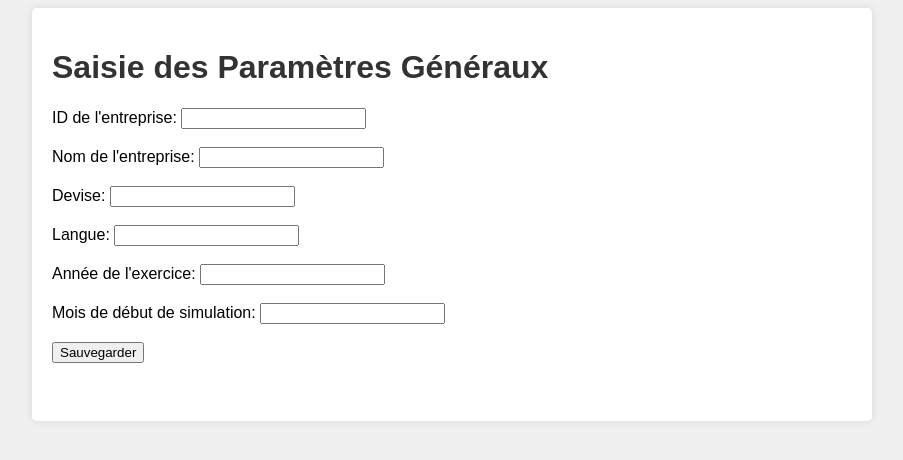
After one commit to MohamedADCap/free-cash-flow, a Flask app: page /saisie-parametres-generaux in a window 1280 px wide. The commit adds this page. Shown: the top 460 px of the page, without its empty margins (188-1091 px from the left). Run offline with Flask 2, Linux system fonts and the light colour scheme.

Commit message:
Ingestion de saisie_mouvements + validation de données et gestion d'erreurs

```diff
--- a/app/routes.py
+++ b/app/routes.py
@@ -1,9 +1,6 @@
 from flask import Blueprint, render_template, request, redirect, url_for, flash
-from app.utils import upload_file_to_blob
-from app.models import CompanyData, SimulationConfig, db
+import pandas as pd
 import sqlite3
-import pandas as pd
-
 
 main = Blueprint('main', __name__)
 
@@ -14,126 +11,150 @@ def index():
 @main.route('/select-action', methods=['POST'])
 def select_action():
     action = request.form['action']
-    if action == 'upload':
-        return redirect(url_for('main.select_company_upload'))
+    if action == 'params':
+        return redirect(url_for('main.saisie_parametres_generaux'))
+    elif action == 'mouvements':
+        return redirect(url_for('main.saisie_mouvements'))
     elif action == 'simulate':
         return redirect(url_for('main.select_company_simulate'))
 
 @main.route('/select-company-upload')
 def select_company_upload():
-
-    # Connect to the SQLite database
     connection = sqlite3.connect('app.db')
-
-    # Create a cursor object
     cursor = connection.cursor()
-
-    # Execute a SQL query to select all rows from a table
-    cursor.execute("SELECT DISTINCT company_data.company_name AS company_data_company_name FROM company_data")
-
-    # Fetch all rows from the executed query
+    cursor.execute("SELECT DISTINCT company_name FROM company_data")
     companies = cursor.fetchall()
-
-    # Iterate through the rows and print them
-    for row in companies:
-        print(row)
-
-    # Close the cursor and connection
     cursor.close()
     connection.close()
 
     if not companies:
-        print("No companies found in the database.")
+        flash("No companies found in the database.")
     else:
-        # Transform tuples into a list of company names
         company_names = [company[0] for company in companies]
-
-        # Print company names for debugging
-        for company_name in company_names:
-            print(f"Found company: {company_name}  ")
 
     return render_template('select_company_upload.html', companies=company_names)
 
 @main.route('/upload', methods=['POST'])
 def upload_file():
-    company_name =  request.form['company_name']
+    company_name = request.form['company_name']
     file = request.files['file']
     if file and company_name:
         try:
             df = pd.read_excel(file)
-            print(df.head())
-
-            # Connexion à la base de données SQLite
             conn = sqlite3.connect('app.db')
             cursor = conn.cursor()
 
-            # Insertion des données ligne par ligne
             for index, row in df.iterrows():
+                # Vérification de la nature et de la typologie des mouvements
                 cursor.execute("""
-                    INSERT INTO parametrage_nature_mouvements (code_typ, categorie_mouvement, code_nat, nature_mouvement)
-                    VALUES (?, ?, ?, ?)
-                """, (row['code_typ'], row['categorie_mouvement'], row['code_nat'],row['nature_mouvement']))
+                    SELECT 1 FROM parametrage_nature_mouvements
+                    WHERE code_typ = ? AND code_nat = ?
+                """, (row['code_typ'], row['code_nat']))
+                if not cursor.fetchone():
+                    flash(f"Invalid movement type or category at row {index + 1}")
+                    return redirect(url_for('main.index'))
 
-            # Valider la transaction pour sauvegarder les changements
+                # Vérification de l'entreprise
+                if row['entreprise'] != company_name:
+                    flash(f"Invalid company name at row {index + 1}")
+                    return redirect(url_for('main.index'))
+
+                # Vérification que le montant est une valeur numérique
+                if not isinstance(row['montant'], (int, float)):
+                    flash(f"Invalid amount at row {index + 1}")
+                    return redirect(url_for('main.index'))
+
+                # Insertion des données si tous les contrôles sont validés
+                cursor.execute("""
+                    INSERT INTO soldes_intermediaires_gestion (entreprise, date_mouvement, categorie_mouvement, nature_mouvement, libelle_mouvement, montant)
+                    VALUES (?, ?, ?, ?, ?, ?)
+                """, (row['entreprise'], row['date_mouvement'], row['categorie_mouvement'], row['nature_mouvement'], row['libelle_mouvement'], row['montant']))
+
             conn.commit()
             cursor.close()
             conn.close()
             flash('File successfully uploaded and data inserted')
         except Exception as ex:
-            # En cas d'erreur, annuler la transaction
             conn.rollback()
             flash(f'File upload failed: {ex}')
     else:
         flash('Please select a company and a file')
     return redirect(url_for('main.index'))
 
-#            for index, row in df.iterrows():
-#                company_data = CompanyData(
-#                    company_name=row['company_name'],
-#                    category=row['category'],
-#                    sub_category=row['sub_category'],
-#                    amount=row['amount'],
-#                    date=row['date']
-#                )
-#                db.session.add(company_data)
-#
-#            db.session.commit()
-#            flash('File successfully uploaded and data inserted')
-#        except Exception as ex:
-#            db.session.rollback()
-#            flash(f"File upload failed: {ex}")
-#    else:
-#        flash('Please select a company and a file')
-#    return redirect(url_for('main.index'))
+@main.route('/saisie-parametres-generaux', methods=['GET', 'POST'])
+def saisie_parametres_generaux():
+    if request.method == 'POST':
+        id_entreprise = request.form['id_entreprise']
+        nom_entreprise = request.form['nom_entreprise']
+        devise = request.form['devise']
+        langue = request.form['langue']
+        annee_exercice = request.form['annee_exercice']
+        mois_debut_simulation = request.form['mois_debut_simulation']
+
+        try:
+            conn = sqlite3.connect('app.db')
+            cursor = conn.cursor()
+            cursor.execute("""
+                INSERT INTO parametres_generaux (id_entreprise, nom_entreprise, devise, langue, annee_exercice, mois_debut_simulation)
+                VALUES (?, ?, ?, ?, ?, ?)
+            """, (id_entreprise, nom_entreprise, devise, langue, annee_exercice, mois_debut_simulation))
+            conn.commit()
+            cursor.close()
+            conn.close()
+            flash('Parameters successfully saved')
+        except Exception as ex:
+            conn.rollback()
+            flash(f'Failed to save parameters: {ex}')
+        return redirect(url_for('main.index'))
+
+    return render_template('saisie_parametres_generaux.html')
+
+@main.route('/saisie-mouvements', methods=['GET', 'POST'])
+def saisie_mouvements():
+    if request.method == 'POST':
+        file = request.files['file']
+        if file:
+            try:
+                df = pd.read_excel(file)
+                conn = sqlite3.connect('app.db')
+                cursor = conn.cursor()
+
+                for index, row in df.iterrows():
+                    print(f"Processing row {index + 1}:")
+                    print(f" - categorie_mouvement: {row['categorie_mouvement']}")
+                    print(f" - nature_mouvement: {row['nature_mouvement']}")
+                    # Vérification de la nature et de la typologie des mouvements
+                    cursor.execute("""
+                        SELECT 1 FROM parametrage_nature_mouvements
+                        WHERE code_typ = ? AND code_nat = ?
+                    """, (row['categorie_mouvement'], row['nature_mouvement']))
+                    if not cursor.fetchone():
+                        flash(f"Invalid movement category or nature at row {index + 1}")
+                        return redirect(url_for('main.index'))
 
 
-#@main.route('/upload', methods=['POST'])
-#def upload_file():
- #   company_name = request.form['company_name']
-  #  file = request.files['file']
-   # if file and company_name:
-  #      try:
-  #          filename = f"{company_name}/{file.filename}"
-  #          upload_file_to_blob(file, filename)
-#            flash('File successfully uploaded')
-#        except Exception as ex:
-#            flash(f"File upload failed: {ex}")
-#    else:
-#        flash('Please select a company and a file')
-#    return redirect(url_for('main.index'))
+                    cursor.execute("""
+                        INSERT INTO soldes_intermediaires_gestion (entreprise, date_mouvement, categorie_mouvement, nature_mouvement, libelle_mouvement, montant)
+                        VALUES (?, ?, ?, ?, ?, ?)
+                    """, (row['entreprise'], row['date_mouvement'], row['categorie_mouvement'], row['nature_mouvement'], row['libelle_mouvement'], row['montant']))
 
-@main.route('/select-company-simulate')
-def select_company_simulate():
-    # Retrieve all companies for selection
-    companies = db.session.query(CompanyData.company_name).distinct().all()
-    return render_template('select_company_simulate.html', companies=companies)
+                conn.commit()
+                cursor.close()
+                conn.close()
+                flash('File successfully uploaded and data inserted', "success")
+            except Exception as ex:
+                flash(f'File upload failed: {ex}', "error")
+        else:
+            flash('Please upload a file', "error")
+        return redirect(url_for('main.index'))
+
+    return render_template('saisie_mouvements.html')
 
 @main.route('/simulate', methods=['POST'])
 def simulate():
     company_name = request.form['company_name']
     month = request.form['month']
     if company_name and month:
-        # Here, you would trigger the Databricks notebook for the simulation
         flash(f'Simulation for {company_name} for month {month} triggered')
     else:
         flash('Please select a company and a month')
--- a/app/templates/base.html
+++ b/app/templates/base.html
@@ -3,14 +3,24 @@
 <head>
     <title>Free Cash Flow Calculator</title>
     <link rel="stylesheet" type="text/css" href="{{ url_for('static', filename='style.css') }}">
+    <style>
+        .flash-success {
+            color: green;
+            font-weight: bold;
+        }
+        .flash-error {
+            color: red;
+            font-weight: bold;
+        }
+    </style>
 </head>
 <body>
     <div class="container">
-        {% with messages = get_flashed_messages() %}
+        {% with messages = get_flashed_messages(with_categories=true) %}
             {% if messages %}
                 <ul>
-                {% for message in messages %}
-                    <li>{{ message }}</li>
+                {% for category, message in messages %}
+                    <li class="flash-{{ category }}">{{ message }}</li>
                 {% endfor %}
                 </ul>
             {% endif %}
--- a/app/templates/index.html
+++ b/app/templates/index.html
@@ -3,7 +3,8 @@
 {% block content %}
     <h1>Free Cash Flow Calculator</h1>
     <form action="/select-action" method="post">
-        <button type="submit" name="action" value="upload">Upload Company Data</button>
+        <button type="submit" name="action" value="params">Saisie des Paramètres Généraux</button>
+        <button type="submit" name="action" value="mouvements">Saisie des Mouvements</button>
         <button type="submit" name="action" value="simulate">Simulate Free Cash Flow</button>
     </form>
 {% endblock %}
--- /dev/null
+++ b/app/templates/saisie_parametres_generaux.html
@@ -0,0 +1,38 @@
+{% extends "base.html" %}
+
+{% block content %}
+<h1>Saisie des Paramètres Généraux</h1>
+<form action="{{ url_for('main.saisie_parametres_generaux') }}" method="post">
+    <label for="id_entreprise">ID de l'entreprise:</label>
+    <input type="text" id="id_entreprise" name="id_entreprise" required><br><br>
+
+    <label for="nom_entreprise">Nom de l'entreprise:</label>
+    <input type="text" id="nom_entreprise" name="nom_entreprise" required><br><br>
+
+    <label for="devise">Devise:</label>
+    <input type="text" id="devise" name="devise" required><br><br>
+
+    <label for="langue">Langue:</label>
+    <input type="text" id="langue" name="langue" required><br><br>
+
+    <label for="annee_exercice">Année de l'exercice:</label>
+    <input type="text" id="annee_exercice" name="annee_exercice" required><br><br>
+
+    <label for="mois_debut_simulation">Mois de début de simulation:</label>
+    <input type="text" id="mois_debut_simulation" name="mois_debut_simulation" required><br><br>
+
+    <input type="submit" value="Sauvegarder">
+</form>
+<br>
+<div>
+    {% with messages = get_flashed_messages() %}
+        {% if messages %}
+            <ul>
+                {% for message in messages %}
+                    <li>{{ message }}</li>
+                {% endfor %}
+            </ul>
+        {% endif %}
+    {% endwith %}
+</div>
+{% endblock %}
```
Also changed, not shown: app/models.py (+28 -5 lines), app/templates/saisie_mouvements.html (added, +22 -0 lines), db/initialize_db.py (+24 -0 lines), app.db.
